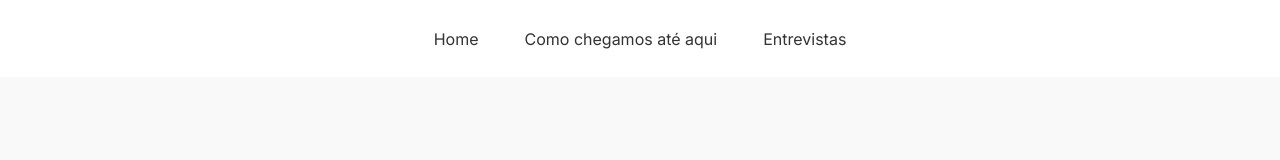
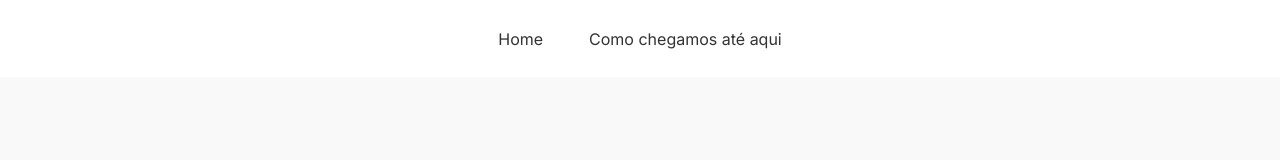
Before and after one commit to LuizZomer/trabalhoCriatividade, a React (Vite) app: page / in a window 1280 px wide. Shown: the top 160 px of the page. Built offline with nearby package versions, Linux system fonts and the light colour scheme; no server answers.

Commit message:
remove one option in header

```diff
--- a/src/components/Header/index.tsx
+++ b/src/components/Header/index.tsx
@@ -12,9 +12,6 @@ export const Header = () => {
           <li>
             <Link to="/projectItems">Como chegamos até aqui</Link>
           </li>
-          <li>
-            <Link to="/">Entrevistas</Link>
-          </li>
         </ul>
       </Styles.NavContainer>
     </Styles.HeaderContainer>
```
